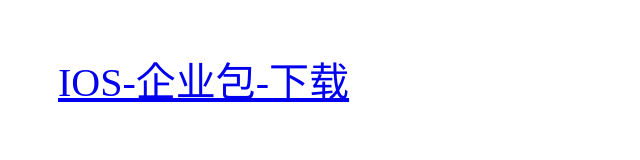
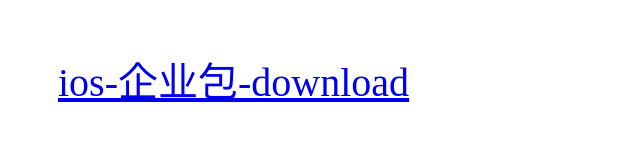
Before and after one commit to ziwei3749/ipa, a plain HTML site: page index.html in a window 1280 px wide. Shown: the whole page, without its empty margins (0-640 px from the left). Drawn offline with Linux system fonts and the light colour scheme.

Commit message:
上传mainfest.plist

```diff
--- a/index.html
+++ b/index.html
@@ -19,12 +19,10 @@
 <body>
     <div>
 
-        <!-- <a
+        <a
             href="itms-services://?action=download-manifest&url=https://raw.githubusercontent.com/ziwei3749/ipa/master/manifest.plist">
-            IOS-企业包-下载</a> -->
-        <a
-            href="itms-services://?action=download-manifest&url=https://github.com/ziwei3749/ipa/blob/master/manifest.plist">
-            IOS-企业包-下载</a>
+            ios-企业包-download</a>
+
     </div>
 
     <!-- <h1></h1> -->
```
